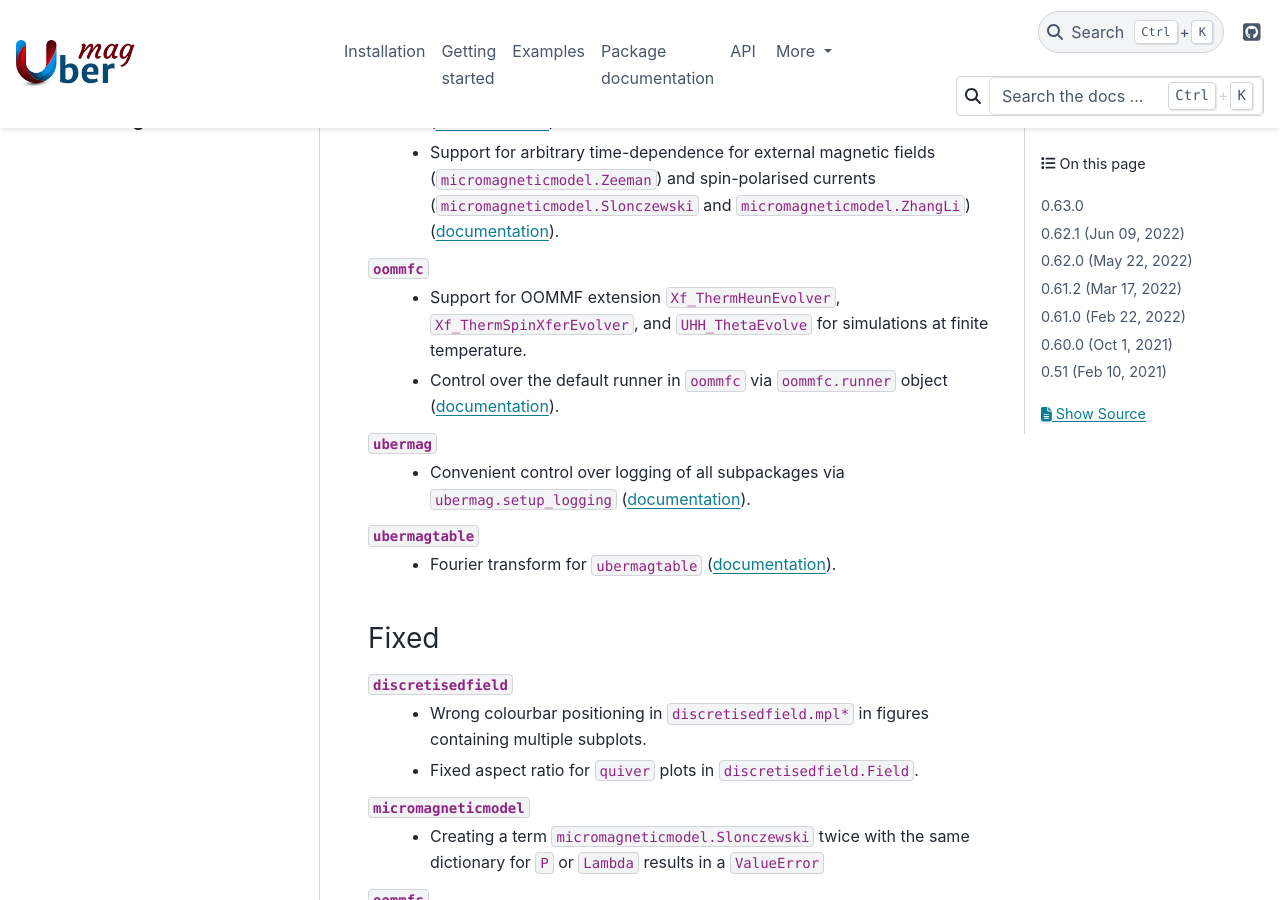
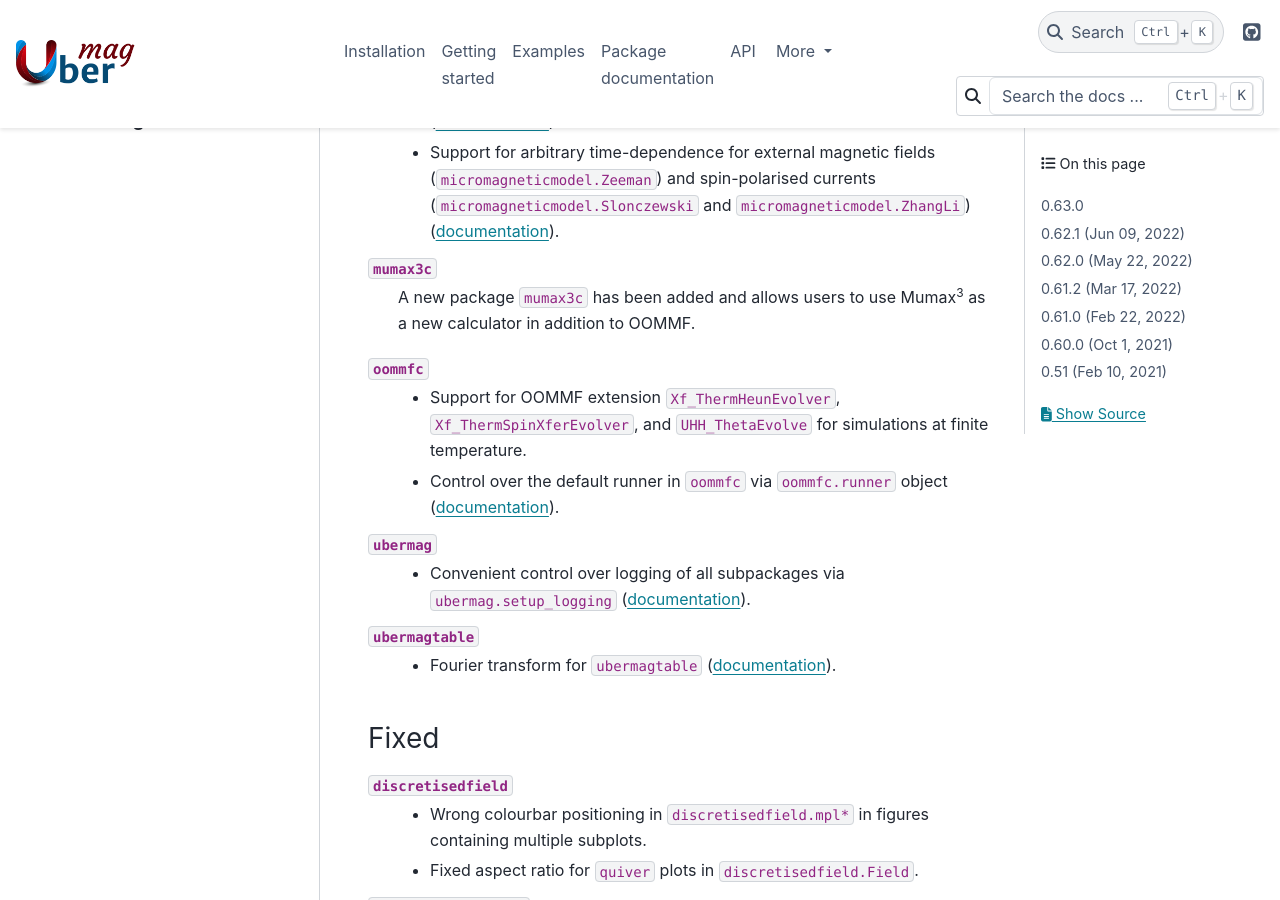
Before and after one commit to ubermag/ubermag.github.io, a Sphinx documentation site: the page built from source/changelog.rst, in a window 1280 px wide and 900 px high, scrolled down 8545 px. Built offline with Sphinx 7.4.7 and the PyData theme 0.15.4, drawn with Linux system fonts in a browser that asks for light colours; pages that are not in the unit, such as notebooks, are missing from menus.

Commit message:
Add mumax3c to the changelog

```diff
--- a/source/changelog.rst
+++ b/source/changelog.rst
@@ -374,6 +374,9 @@ Added
     (``micromagneticmodel.Slonczewski`` and ``micromagneticmodel.ZhangLi``)
     (`documentation <https://ubermag.github.io/documentation/ipynb/oommfc/time-dependent-field-current.html>`__).
 
+``mumax3c``
+  A new package ``mumax3c`` has been added and allows users to use Mumax\ :sup:`3` as a new calculator in addition to OOMMF.
+
 ``oommfc``
   - Support for OOMMF extension ``Xf_ThermHeunEvolver``,
     ``Xf_ThermSpinXferEvolver``, and ``UHH_ThetaEvolve`` for simulations at finite
```
